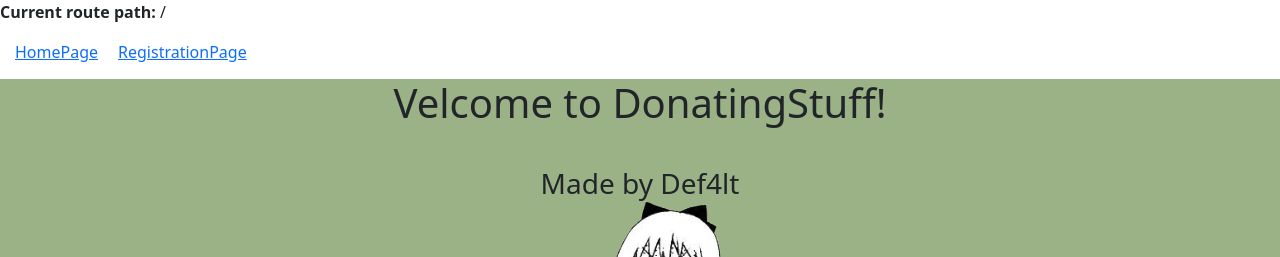
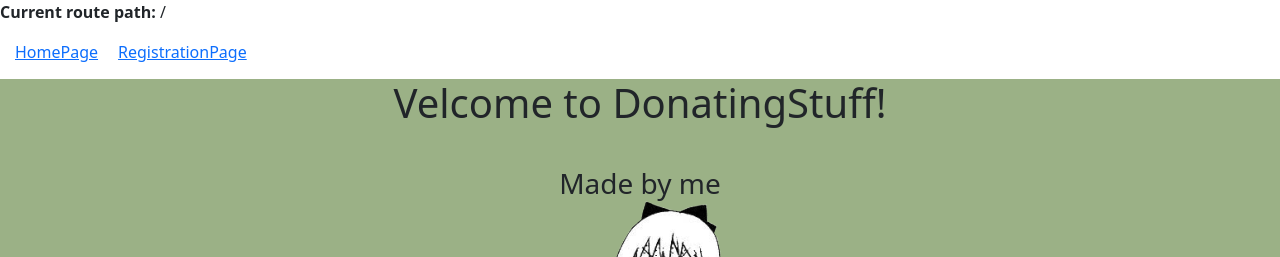
Before and after one commit to N1krat/donatingstuff, a Vue app: page / in a window 1280 px wide. Shown: the top 257 px of the page. Built offline with nearby package versions, Linux system fonts and the light colour scheme.

Commit message:
added dashboard page

```diff
--- a/src/components/views/mainPage.vue
+++ b/src/components/views/mainPage.vue
@@ -3,7 +3,7 @@
   <div class="container-fluid" id="con">
 
     <h1>Velcome to DonatingStuff!</h1>
-    <h3>Made by Def4lt</h3>
+    <h3>Made by me</h3>
     <img :src="require('@/assets/loli.png')" />
   </div>
 
```
